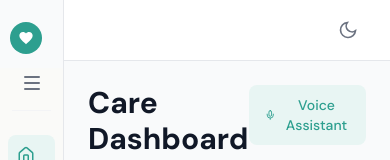
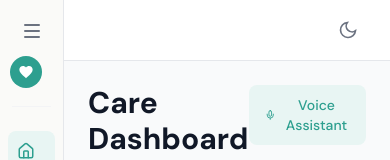
Before and after one commit to sonnysteele23/Dwel, a React (Vite) app: page /demo in a window 390 px wide. Shown: the top 160 px of the page. Built offline with nearby package versions, Linux system fonts and the light colour scheme.

Commit message:
Sidebar: move hamburger above logo, center both in collapsed state

```diff
--- a/src/components/Sidebar.jsx
+++ b/src/components/Sidebar.jsx
@@ -45,10 +45,21 @@ export default function Sidebar({ open, setOpen }) {
       className={`${open ? 'w-60' : 'w-16'} ${theme.colors.sidebarBg} border-r border-gray-200 flex flex-col shrink-0
         transition-all duration-300 ease-in-out overflow-hidden`}
     >
+      {/* Hamburger — above the logo, centered when collapsed */}
+      <div className={`pt-4 pb-2 flex ${open ? 'px-4 justify-start' : 'justify-center'}`}>
+        <button
+          onClick={() => setOpen(!open)}
+          className="p-2 rounded-lg hover:bg-gray-100 transition-colors"
+          aria-label="Toggle navigation"
+        >
+          <HamburgerIcon open={open} />
+        </button>
+      </div>
+
       {/* Logo — navigates to homepage (landing page) */}
       <button
         onClick={() => navigate('/')}
-        className={`px-4 pt-5 pb-3 flex items-center gap-3 w-full hover:bg-gray-50 transition-colors ${!open ? 'justify-center' : ''}`}
+        className={`px-4 pb-4 flex items-center gap-3 w-full hover:bg-gray-50 transition-colors ${!open ? 'justify-center' : ''}`}
         title="Go to homepage"
       >
         <div className={`w-8 h-8 ${theme.colors.primary} rounded-full flex items-center justify-center shrink-0`}>
@@ -63,17 +74,6 @@ export default function Sidebar({ open, setOpen }) {
           <div className="text-xs text-gray-500 whitespace-nowrap">{theme.brand.tagline}</div>
         </div>
       </button>
-
-      {/* Hamburger — just below the logo */}
-      <div className={`px-4 pb-3 flex ${open ? 'justify-start' : 'justify-center'}`}>
-        <button
-          onClick={() => setOpen(!open)}
-          className="p-2 rounded-lg hover:bg-gray-100 transition-colors"
-          aria-label="Toggle navigation"
-        >
-          <HamburgerIcon open={open} />
-        </button>
-      </div>
 
       <div className="mx-3 border-t border-gray-100 mb-2" />
 
```
